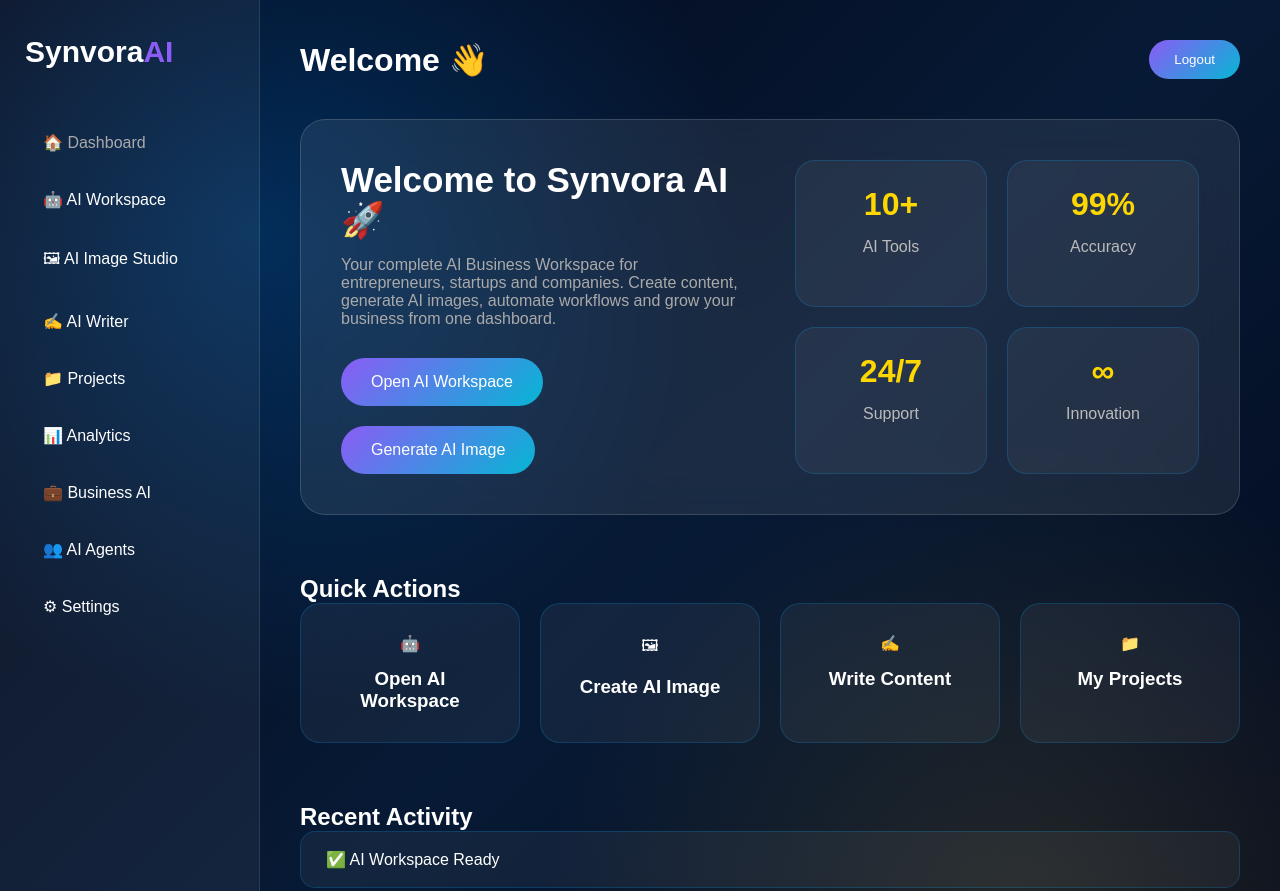
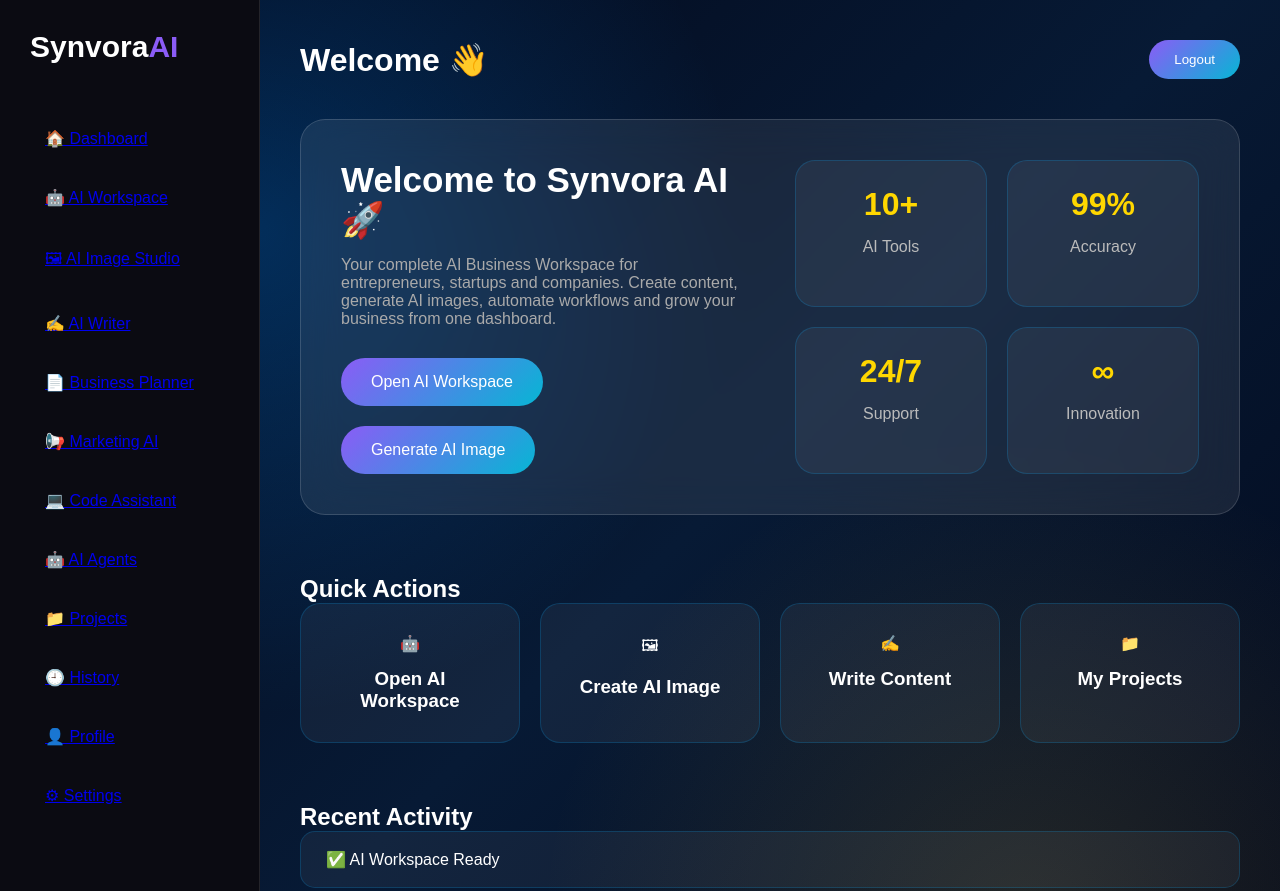
Before and after one commit to anonymous-boy332/Synvora-AI, a plain HTML site: page dashboard.html in a window 1280 px wide. Shown: the top 891 px of the page. Drawn offline with Linux system fonts and the light colour scheme; a script that the page names is missing.

Commit message:
Update dashboard.html

```diff
--- a/dashboard.html
+++ b/dashboard.html
@@ -21,17 +21,19 @@
 
     <!-- Sidebar -->
 
-    <aside class="sidebar">
+    <aside class="ai-sidebar">
 
+<div class="sidebar-card">
 
 <div class="dash-logo">
 Synvora<span>AI</span>
 </div>
 
-
 <ul>
 
-    <li>🏠 Dashboard</li>
+<li class="active">
+<a href="dashboard.html">🏠 Dashboard</a>
+</li>
 
 <li>
 <a href="ai-workspace.html">🤖 AI Workspace</a>
@@ -46,27 +48,40 @@
 </li>
 
 <li>
+<a href="business-planner.html">📄 Business Planner</a>
+</li>
+
+<li>
+<a href="marketing-ai.html">📢 Marketing AI</a>
+</li>
+
+<li>
+<a href="code-assistant.html">💻 Code Assistant</a>
+</li>
+
+<li>
+<a href="ai-agents.html">🤖 AI Agents</a>
+</li>
+
+<li>
 <a href="projects.html">📁 Projects</a>
 </li>
 
 <li>
-        <a href="#">📊 Analytics</a>
+<a href="history.html">🕘 History</a>
 </li>
 
 <li>
-        <a href="#">💼 Business AI</a>
+<a href="profile.html">👤 Profile</a>
 </li>
 
 <li>
-        <a href="#">👥 AI Agents</a>
-    </li>
-
-    <li>
-        <a href="#">⚙ Settings</a>
+<a href="settings.html">⚙ Settings</a>
 </li>
 
 </ul>
 
+</div>
 
 </aside>
 
```
Lines whose indentation alone changed are shown as unchanged.
